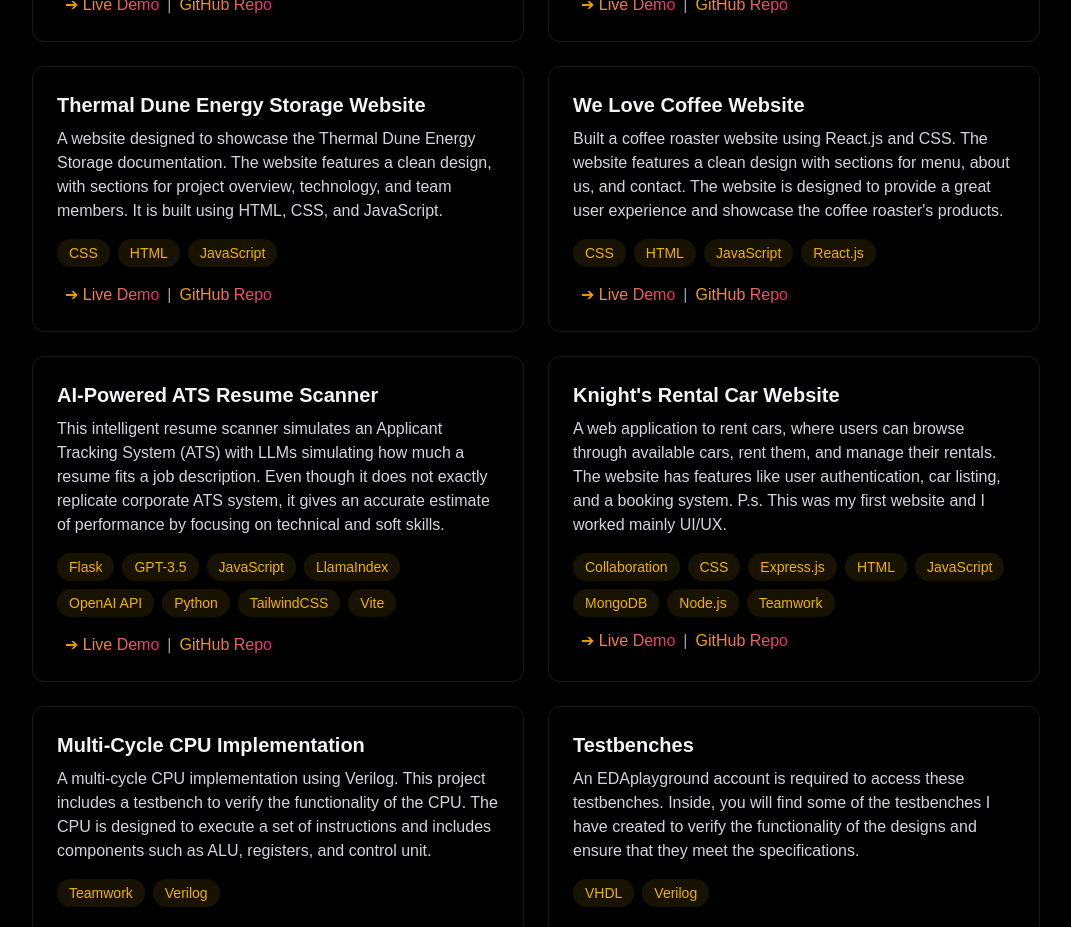
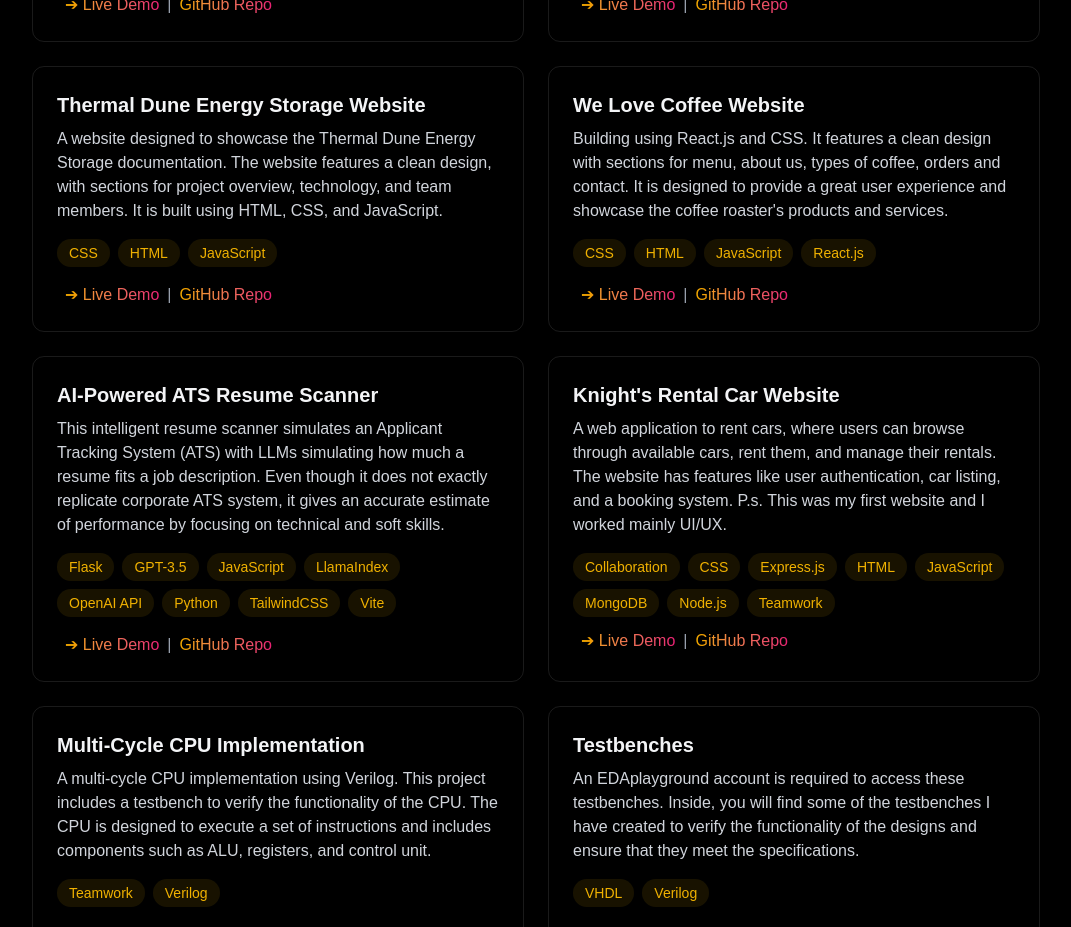
Before and after one commit to fpfrances/portfolio, a React (Vite) app: page / in a window 1280 px wide. Shown: the part 2560-3487 px from the top of the page, without its empty margins (104-1175 px from the left). Built offline with nearby package versions, Linux system fonts and the light colour scheme.

Commit message:
Updated a section in projects

```diff
--- a/src/components/sections/Projects.jsx
+++ b/src/components/sections/Projects.jsx
@@ -80,8 +80,8 @@ export const Projects = () => {
                         hover:shadow-[0_0_15px_rgba(234,179,8,0.4)] transition">
                         <h3 className="text-xl font-bold mb-2">We Love Coffee Website</h3>
                         <p className="text-gray-300 mb-4">
-                        Built a coffee roaster website using React.js and CSS. The website features a clean design with sections for menu, about us, and contact.
-                        The website is designed to provide a great user experience and showcase the coffee roaster's products.
+                        Building using React.js and CSS. It features a clean design with sections for menu, about us, types of coffee, orders and contact.
+                        It is designed to provide a great user experience and showcase the coffee roaster's products and services.
                         </p>
                         <div className="flex flex-wrap gap-2">
                             {[ "CSS", "HTML", "JavaScript", "React.js"].map((tech, key) => (
```
